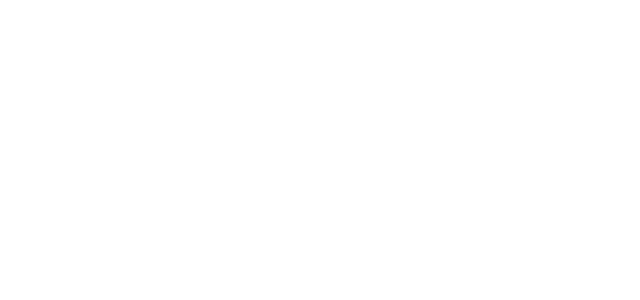
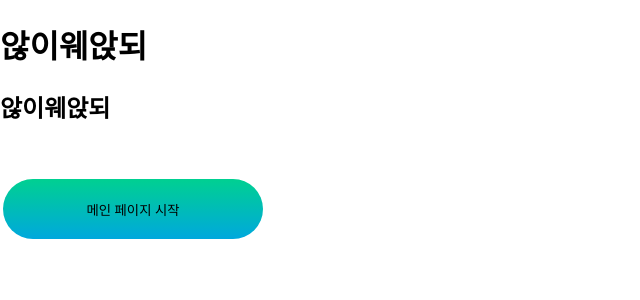
Before and after one commit to DayPeak/hangleking, a React (Create React App) app in the folder aniwaeandae/: page / in a window 1280 px wide. Shown: the top 300 px of the page, without its empty margins (0-640 px from the left). Built offline with nearby package versions, Linux system fonts and the light colour scheme.

Commit message:
page dev

```diff
--- a/aniwaeandae/package.json
+++ b/aniwaeandae/package.json
@@ -8,6 +8,7 @@
     "@testing-library/user-event": "^13.5.0",
     "react": "^18.2.0",
     "react-dom": "^18.2.0",
+    "react-router-dom": "^6.22.2",
     "react-scripts": "5.0.1",
     "web-vitals": "^2.1.4"
   },
--- a/aniwaeandae/src/App.css
+++ b/aniwaeandae/src/App.css
@@ -36,19 +36,3 @@
     transform: rotate(360deg);
   }
 }
-
-/* 이쁜버튼 */
-.v33_43 {
-  width: 260px;
-  height: 60px;
-  background: linear-gradient(rgba(0,208,145,1), rgba(0,168,221,1));
-  opacity: 1;
-  position: absolute;
-  top: 179px;
-  left: 3px;
-  border-top-left-radius: 32px;
-  border-top-right-radius: 32px;
-  border-bottom-left-radius: 32px;
-  border-bottom-right-radius: 32px;
-  overflow: hidden;
-}
--- a/aniwaeandae/src/App.js
+++ b/aniwaeandae/src/App.js
@@ -1,12 +1,20 @@
-import logo from './logo.svg';
-import './App.css';
+// src/App.js
+import React from 'react';
+import { BrowserRouter as Router, Routes, Route } from 'react-router-dom';
+import MainPage from './pages/MainPage';
+import TestPage from './pages/TestPage';
+import ResultPage from './pages/ResultPage';
 
-function App() {
-  return (
-    <div className="App">
-
-    </div>
-  );
-}
+const App = () => {
+ return (
+    <Router>
+      <Routes>
+        <Route path="/" element={<MainPage />} /> {/* 메인 페이지로 라우팅 */}
+        <Route path="/test" element={<TestPage />} /> {/* 테스트 페이지 라우팅 */}
+        <Route path="/result" element={<ResultPage />} /> {/*결과 페이지 라우팅 */}
+      </Routes>
+    </Router>
+ );
+};
 
 export default App;
--- /dev/null
+++ b/aniwaeandae/src/components/PrettyButton.js
@@ -0,0 +1,13 @@
+// PrettyButton.js
+import React from 'react';
+import styles from './PrettyButton.module.css';
+
+const PrettyButton = ({ buttonText, onClick }) => {
+ return (
+    <button onClick={onClick} className={styles.testStart}>
+      {buttonText}
+    </button>
+ );
+};
+
+export default PrettyButton;
--- /dev/null
+++ b/aniwaeandae/src/components/PrettyButton.module.css
@@ -0,0 +1,16 @@
+.testStart {
+    width: 260px;
+    height: 60px;
+    background: linear-gradient(rgba(0,208,145,1), rgba(0,168,221,1));
+    opacity: 1;
+    position: absolute;
+    top: 179px;
+    left: 3px;
+    border-top-left-radius: 32px;
+    border-top-right-radius: 32px;
+    border-bottom-left-radius: 32px;
+    border-bottom-right-radius: 32px;
+    overflow: hidden;
+    border: none; /* 테두리 제거 */
+    outline: none; /* 윤곽선 제거 */
+   }
--- /dev/null
+++ b/aniwaeandae/src/pages/MainPage.js
@@ -0,0 +1,19 @@
+// MainPage.js
+import React from 'react';
+import PrettyButton from '../components/PrettyButton';
+
+const MainPage = () => {
+ const handleMainButtonClick = () => {
+    alert('메인 페이지 버튼 클릭!');
+ };
+
+ return (
+    <div>
+      <PrettyButton buttonText="메인 페이지 시작" onClick={handleMainButtonClick} />
+      <h1>않이웨앉되</h1>
+      <h2>않이웨앉되</h2>
+    </div>
+ );
+};
+
+export default MainPage;
--- /dev/null
+++ b/aniwaeandae/src/pages/ResultPage.js
@@ -0,0 +1,19 @@
+// src/pages/TestPage.js
+import React from 'react';
+import PrettyButton from '../components/PrettyButton';
+
+const ResultPage = () => {
+ const handleResultButtonClick = () => {
+    alert('테스트가 시작되었습니다!');
+    // 여기에 테스트 시작 로직을 추가할 수 있습니다.
+ };
+
+ return (
+    <div style={{ textAlign: 'center', height: '100vh', display: 'flex', justifyContent: 'center', alignItems: 'center' }}>
+      <PrettyButton buttonText= "결과" onClick={handleResultButtonClick} />
+    </div>
+
+ );
+};
+
+export default ResultPage;
--- /dev/null
+++ b/aniwaeandae/src/pages/TestPage.js
@@ -0,0 +1,18 @@
+// src/pages/TestPage.js
+import React from 'react';
+import PrettyButton from '../components/PrettyButton';
+
+const TestPage = () => {
+   const handleTestButtonClick = () => {
+      alert('테스트 페이지 버튼 클릭!');
+      // 여기에 테스트 시작 로직을 추가할 수 있습니다.
+   };
+
+   return (
+      <div>
+         <PrettyButton buttonText="테스트중" onClick={handleTestButtonClick} />
+      </div>
+   );
+};
+
+export default TestPage;
```
Also changed, not shown: 1 other file (tests, documents, lock files or other folders).
